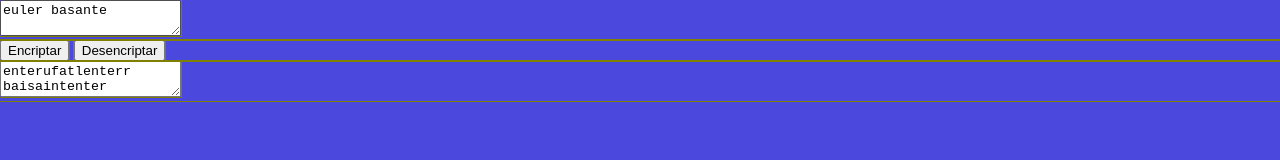
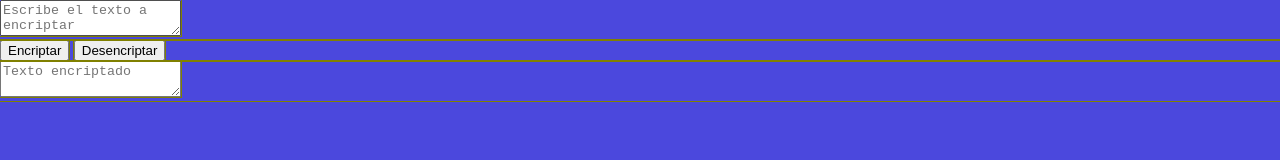
Before and after one commit to euler206/1-Encriptador-de-texto, a plain HTML site: page index.html in a window 1280 px wide. Both pictures are taken after a click on the button "Encriptar". Drawn offline with Linux system fonts and the light colour scheme.

Commit message:
arreglado bont encriptar

```diff
--- a/index.html
+++ b/index.html
@@ -10,10 +10,10 @@
 <body>
     <section>
         <div>
-            <textarea id="texto" placeholder="Escribe el texto a encriptar">euler basante</textarea>
+            <textarea id="texto" placeholder="Escribe el texto a encriptar"></textarea>
         </div>
         <div>
-            <button id="btnEncriptar" class="btn">Encriptar</button>
+            <button id="btnEncriptar" class="btnEncriptar">Encriptar</button>
             <button id="btnDesencriptar">Desencriptar</button>
         </div>
     </section>
--- a/js/logica.js
+++ b/js/logica.js
@@ -1,22 +1,22 @@
-const texto = document.getElementById("texto").value;
-//const btnbtnEncriptar = document.getElementById("btnEncriptar"); //const btnbtnEncriptar = no FUNCA
+const texto = document.getElementById("texto");
+const btnbtnEncriptar = document.getElementById("btnEncriptar"); //const btnbtnEncriptar = no FUNCA
 const txtEncriptado = document.getElementById("textoEncriptado");
 
 
-function encriptar(texto){
+function encriptar(mensaje){
     let llave = [["e" , "enter"],["i" , "imes"],["a" , "ai"],["o" , "ober"],["u" , "ufat"]];
-    texto = texto.toLowerCase();
+    mensaje = mensaje.toLowerCase();
     for (let i=0; i<llave.length; i++){
-        if(texto.includes(llave[i][0])){
-            texto = texto.replaceAll(llave[i][0], llave[i][1]);
+        if(mensaje.includes(llave[i][0])){
+            mensaje = mensaje.replaceAll(llave[i][0], llave[i][1]);
         }
-
     }
-    console.log(texto);
-    return texto;
+    return mensaje;
 };
 
-document.getElementById("btnEncriptar").onclick = () => txtEncriptado.value = encriptar(texto);
+
+btnbtnEncriptar.onclick = () => txtEncriptado.value = encriptar(texto.value);
+//document.getElementById("btnEncriptar").onclick = () => txtEncriptado.value = encriptar(texto.value);
 // al reemplazar document.getElementById("btnEncriptar") por la variable btnEncriptar, no FUNCA
 //  ===>  btnEncriptar.onclick = function () {  // al reemplazar document.getElementById("btnEncriptar") por la variable btnEncriptar, no FUNCA
 //    txtEncriptado.value = "";
@@ -25,4 +25,4 @@ document.getElementById("btnEncriptar").onclick = () => txtEncriptado.value = en
 
 
 
-document.getElementById("btnDesencriptar").onclick = () => txtEncriptado.value = "hola!!";
+//document.getElementById("btnDesencriptar").onclick = () => txtEncriptado.value = "hola!!";
```
